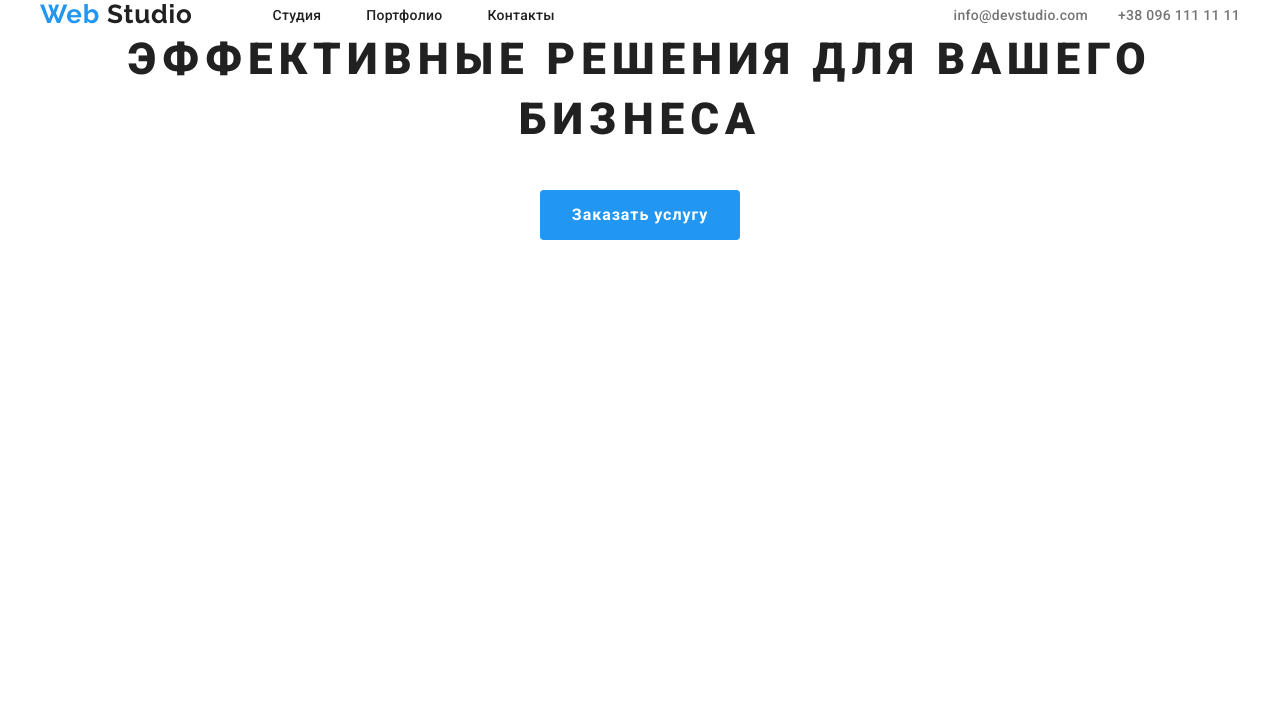
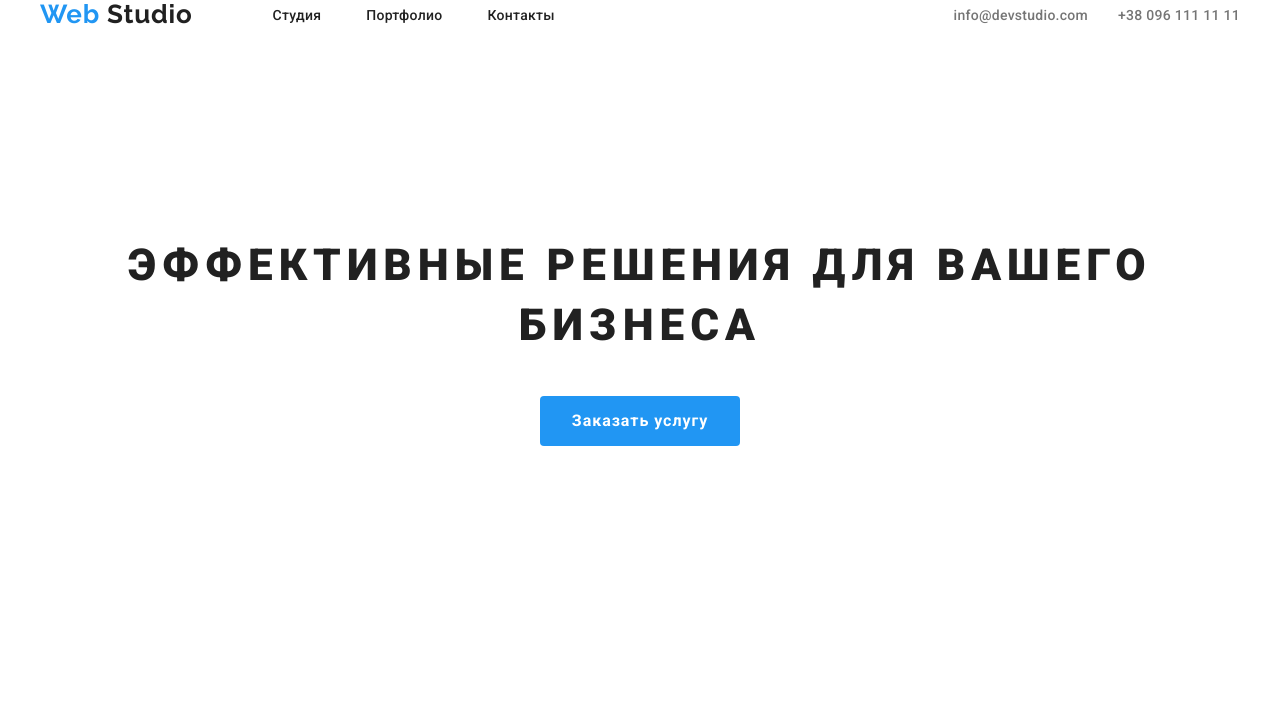
Before and after one commit to darya-ungvari/goit-markup-hw-03, a plain HTML site: page index.html in a window 1280 px wide. Shown: the top 721 px of the page. Drawn offline with nearby package versions, Linux system fonts and the light colour scheme.

Commit message:
centred hero title

```diff
--- a/css/style.css
+++ b/css/style.css
@@ -209,9 +209,9 @@ h1, h2, h3 {
 
     height: 600px;
     text-align: center;
-    /* ???
+
     padding-top: 206px;
-    padding-bottom: 200px; */
+    padding-bottom: 200px;
 }
 
 /* Наши преимущества */
```
